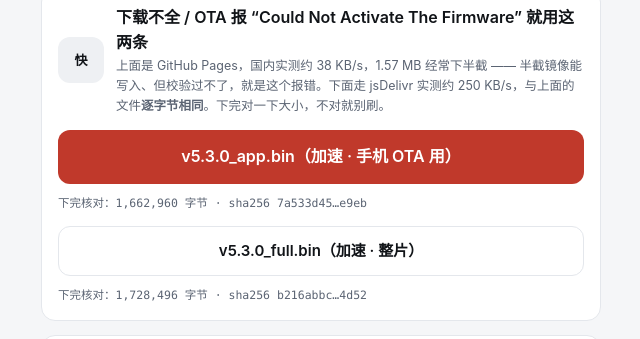
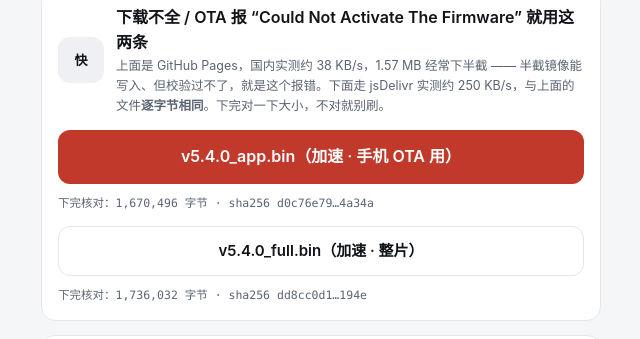
Before and after one commit to xiaoxiao456258/aipassport-dl, a plain HTML site: page index.html in a window 1280 px wide. Shown: the part 1297-1636 px from the top of the page, 319-959 px from the left. Drawn offline with Linux system fonts and the light colour scheme.

```diff
--- a/index.html
+++ b/index.html
@@ -101,10 +101,10 @@
         <div class="meta">上面是 GitHub Pages，国内实测约 38 KB/s，1.57 MB 经常下半截 —— 半截镜像能写入、但校验过不了，就是这个报错。下面走 jsDelivr 实测约 250 KB/s，与上面的文件<strong>逐字节相同</strong>。下完对一下大小，不对就别刷。</div>
       </div>
     </div>
-    <a class="btn" href="https://cdn.jsdelivr.net/gh/xiaoxiao456258/aipassport-dl@0e564ee3/v5.3.0_app.bin" download>v5.3.0_app.bin（加速 · 手机 OTA 用）</a>
-    <div class="hash">下完核对：1,662,960 字节 · sha256 7a533d45…e9eb</div>
-    <a class="btn ghost" href="https://cdn.jsdelivr.net/gh/xiaoxiao456258/aipassport-dl@0e564ee3/v5.3.0_full.bin" download>v5.3.0_full.bin（加速 · 整片）</a>
-    <div class="hash">下完核对：1,728,496 字节 · sha256 b216abbc…4d52</div>
+    <a class="btn" href="https://cdn.jsdelivr.net/gh/xiaoxiao456258/aipassport-dl@223c5cce/v5.4.0_app.bin" download>v5.4.0_app.bin（加速 · 手机 OTA 用）</a>
+    <div class="hash">下完核对：1,670,496 字节 · sha256 d0c76e79…4a34a</div>
+    <a class="btn ghost" href="https://cdn.jsdelivr.net/gh/xiaoxiao456258/aipassport-dl@223c5cce/v5.4.0_full.bin" download>v5.4.0_full.bin（加速 · 整片）</a>
+    <div class="hash">下完核对：1,736,032 字节 · sha256 dd8cc0d1…194e</div>
   </div>
 
   <div class="card">
```
